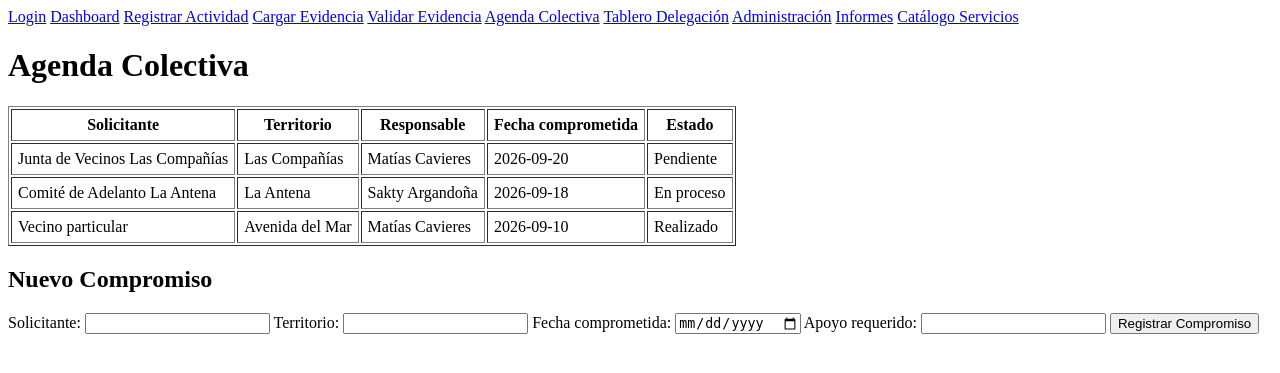
After one commit to yuudhar/proyecto-sgr, a Django app: page /agenda/ in a window 1280 px wide. The commit adds this page. Shown: the top 373 px of the page. Run offline with Django 5.2, Linux system fonts and the light colour scheme.

Commit message:
feat: mockup con 10 pantallas cubriendo los 12 casos de uso

```diff
--- /dev/null
+++ b/core/templates/core/agenda_colectiva.html
@@ -0,0 +1,45 @@
+{% extends "base.html" %}
+
+{% block title %}Agenda Colectiva | SGR{% endblock %}
+
+{% block content %}
+  <h1>Agenda Colectiva</h1>
+
+  <table border="1" cellpadding="6">
+    <tr>
+      <th>Solicitante</th>
+      <th>Territorio</th>
+      <th>Responsable</th>
+      <th>Fecha comprometida</th>
+      <th>Estado</th>
+    </tr>
+    {% for c in compromisos %}
+    <tr>
+      <td>{{ c.solicitante }}</td>
+      <td>{{ c.territorio }}</td>
+      <td>{{ c.responsable }}</td>
+      <td>{{ c.fecha_comprometida }}</td>
+      <td>{{ c.estado }}</td>
+    </tr>
+    {% empty %}
+    <tr><td colspan="5">No hay compromisos registrados.</td></tr>
+    {% endfor %}
+  </table>
+
+  <h2>Nuevo Compromiso</h2>
+  <form>
+    <label>Solicitante:</label>
+    <input type="text" name="solicitante">
+
+    <label>Territorio:</label>
+    <input type="text" name="territorio">
+
+    <label>Fecha comprometida:</label>
+    <input type="date" name="fecha_comprometida">
+
+    <label>Apoyo requerido:</label>
+    <input type="text" name="apoyo">
+
+    <button type="submit">Registrar Compromiso</button>
+  </form>
+{% endblock %}
--- a/core/urls.py
+++ b/core/urls.py
@@ -6,4 +6,12 @@ app_name = "core"
 urlpatterns = [
     path("", views.login_view, name="login"),
     path("dashboard/", views.dashboard_view, name="dashboard"),
+    path("actividades/registrar/", views.registrar_actividad_view, name="registrar_actividad"),
+    path("evidencias/cargar/", views.cargar_evidencia_view, name="cargar_evidencia"),
+    path("evidencias/validar/", views.validar_evidencia_view, name="validar_evidencia"),
+    path("agenda/", views.agenda_colectiva_view, name="agenda_colectiva"),
+    path("tablero/delegacion/", views.tablero_delegacion_view, name="tablero_delegacion"),
+    path("administracion/", views.administracion_view, name="administracion"),
+    path("informes/", views.informes_view, name="informes"),
+    path("catalogo/servicios/", views.catalogo_servicios_view, name="catalogo_servicios"),
 ]
--- a/core/views.py
+++ b/core/views.py
@@ -23,3 +23,97 @@ def dashboard_view(request):
         "funcionario": funcionario,
         "metas": metas,
     })
+
+def registrar_actividad_view(request):
+    items = [
+        {"id": 1, "nombre": "Atención social"},
+        {"id": 2, "nombre": "Visita domiciliaria"},
+        {"id": 3, "nombre": "Coordinación territorial"},
+    ]
+    return render(request, "core/registrar_actividad.html", {
+        "items": items,
+    })
+
+def cargar_evidencia_view(request):
+    actividad = {
+        "id": 1,
+        "fecha": "2026-09-14",
+        "item": "Atención social",
+    }
+    return render(request, "core/cargar_evidencia.html", {
+        "actividad": actividad,
+    })
+
+def validar_evidencia_view(request):
+    evidencias_pendientes = [
+        {"codigo": "EV-1-2026", "actividad": "Atención social", "funcionario": "Matías Cavieres", "fecha_carga": "2026-09-14"},
+        {"codigo": "EV-2-2026", "actividad": "Visita domiciliaria", "funcionario": "Sakty Argandoña", "fecha_carga": "2026-09-13"},
+    ]
+    return render(request, "core/validar_evidencia.html", {
+        "evidencias_pendientes": evidencias_pendientes,
+    })
+
+def agenda_colectiva_view(request):
+    compromisos = [
+        {"solicitante": "Junta de Vecinos Las Compañías", "territorio": "Las Compañías", "responsable": "Matías Cavieres", "fecha_comprometida": "2026-09-20", "estado": "Pendiente"},
+        {"solicitante": "Comité de Adelanto La Antena", "territorio": "La Antena", "responsable": "Sakty Argandoña", "fecha_comprometida": "2026-09-18", "estado": "En proceso"},
+        {"solicitante": "Vecino particular", "territorio": "Avenida del Mar", "responsable": "Matías Cavieres", "fecha_comprometida": "2026-09-10", "estado": "Realizado"},
+    ]
+    return render(request, "core/agenda_colectiva.html", {
+        "compromisos": compromisos,
+    })
+
+def tablero_delegacion_view(request):
+    delegacion = {"nombre": "Centro", "responsable": "Alan Von Kretschmann"}
+    funcionarios = [
+        {"nombre": "Matías Cavieres", "avance": 82, "meta_esperada": 75, "semaforo": "verde"},
+        {"nombre": "Sakty Argandoña", "avance": 45, "meta_esperada": 60, "semaforo": "ambar"},
+        {"nombre": "Matías Quiroz", "avance": 20, "meta_esperada": 55, "semaforo": "rojo"},
+    ]
+    resumen = {"promedio": 49, "total_funcionarios": 3}
+    return render(request, "core/tablero_delegacion.html", {
+        "delegacion": delegacion,
+        "funcionarios": funcionarios,
+        "resumen": resumen,
+    })
+
+def administracion_view(request):
+    delegaciones = [
+        {"nombre": "Centro", "estado": "Activa"},
+        {"nombre": "Las Compañías", "estado": "Activa"},
+        {"nombre": "La Pampa", "estado": "Activa"},
+        {"nombre": "La Antena", "estado": "Activa"},
+        {"nombre": "Avenida del Mar", "estado": "Activa"},
+        {"nombre": "Rural", "estado": "Activa"},
+    ]
+    cargos = [
+        {"nombre": "Encargado Territorial", "vigencia": "Vigente"},
+        {"nombre": "Coordinador de Delegación", "vigencia": "Vigente"},
+    ]
+    periodo_actual = {"inicio": "2026-09-01", "termino": "2026-09-30", "estado": "En curso"}
+    return render(request, "core/administracion.html", {
+        "delegaciones": delegaciones,
+        "cargos": cargos,
+        "periodo_actual": periodo_actual,
+    })
+
+def informes_view(request):
+    resumen_informe = [
+        {"funcionario": "Matías Cavieres", "delegacion": "Centro", "actividades": 24, "cumplimiento": 82},
+        {"funcionario": "Sakty Argandoña", "delegacion": "La Antena", "actividades": 15, "cumplimiento": 45},
+        {"funcionario": "Matías Quiroz", "delegacion": "Avenida del Mar", "actividades": 8, "cumplimiento": 20},
+    ]
+    return render(request, "core/informes.html", {
+        "resumen_informe": resumen_informe,
+    })
+
+def catalogo_servicios_view(request):
+    servicios = [
+        {"nombre": "Atención social", "estado": "Activo"},
+        {"nombre": "Certificado de residencia", "estado": "Activo"},
+        {"nombre": "Postulación a subsidio", "estado": "Activo"},
+        {"nombre": "Reparación de alumbrado", "estado": "Inactivo"},
+    ]
+    return render(request, "core/catalogo_servicios.html", {
+        "servicios": servicios,
+    })
--- a/templates/base.html
+++ b/templates/base.html
@@ -8,6 +8,14 @@
   <nav>
     <a href="{% url 'core:login' %}">Login</a>
     <a href="{% url 'core:dashboard' %}">Dashboard</a>
+    <a href="{% url 'core:registrar_actividad' %}">Registrar Actividad</a>
+    <a href="{% url 'core:cargar_evidencia' %}">Cargar Evidencia</a>
+    <a href="{% url 'core:validar_evidencia' %}">Validar Evidencia</a>
+    <a href="{% url 'core:agenda_colectiva' %}">Agenda Colectiva</a>
+    <a href="{% url 'core:tablero_delegacion' %}">Tablero Delegación</a>
+    <a href="{% url 'core:administracion' %}">Administración</a>
+    <a href="{% url 'core:informes' %}">Informes</a>
+    <a href="{% url 'core:catalogo_servicios' %}">Catálogo Servicios</a>
   </nav>
   <main>{% block content %}{% endblock %}</main>
 </body>
```
Also changed, not shown: core/templates/core/administracion.html (added, +26 -0 lines), core/templates/core/cargar_evidencia.html (added, +23 -0 lines), core/templates/core/catalogo_servicios.html (added, +25 -0 lines), core/templates/core/informes.html (added, +39 -0 lines), core/templates/core/registrar_actividad.html (added, +34 -0 lines), core/templates/core/tablero_delegacion.html (added, +28 -0 lines), core/templates/core/validar_evidencia.html (added, +31 -0 lines).
